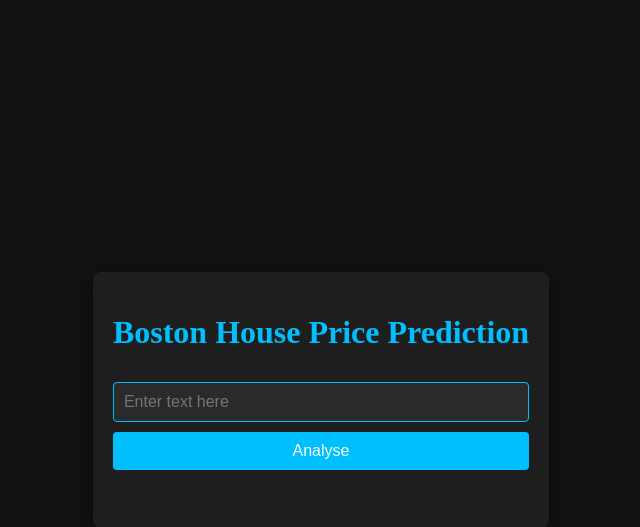
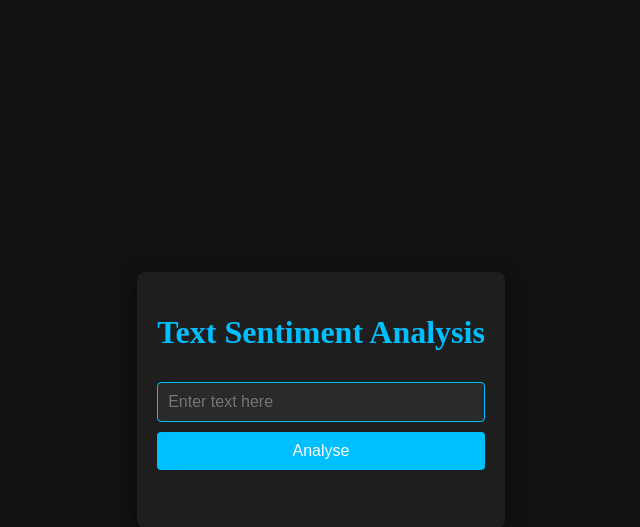
Before and after one commit to Kovendhan-B/Text_Sentiment_Analysis, a Flask app: page / in a window 1280 px wide. Shown: the top 527 px of the page, without its empty margins (319-959 px from the left). Run offline with Flask 3, Linux system fonts and the light colour scheme; parts of the project's set-up code (start-up, migrations or seed data) failed here and were passed over.

Commit message:
Procfile

```diff
--- a/Templates/Home.html
+++ b/Templates/Home.html
@@ -63,7 +63,7 @@
 </head>
 <body>
   <div class="login">
-    <h1>Boston House Price Prediction</h1>
+    <h1>Text Sentiment Analysis</h1>
     <form action="{{ url_for('predict')}}" method="post">
       <input type="text" name="text" placeholder="Enter text here" required="required" />
       <button type="submit" class="btn btn-primary btn-block btn-large">Analyse</button>
--- a/requirements.txt
+++ b/requirements.txt
@@ -4,3 +4,4 @@ numpy
 matplotlib
 nltk
 scikit-learn
+gunicorn
```
Also changed, not shown: 1 other file.
